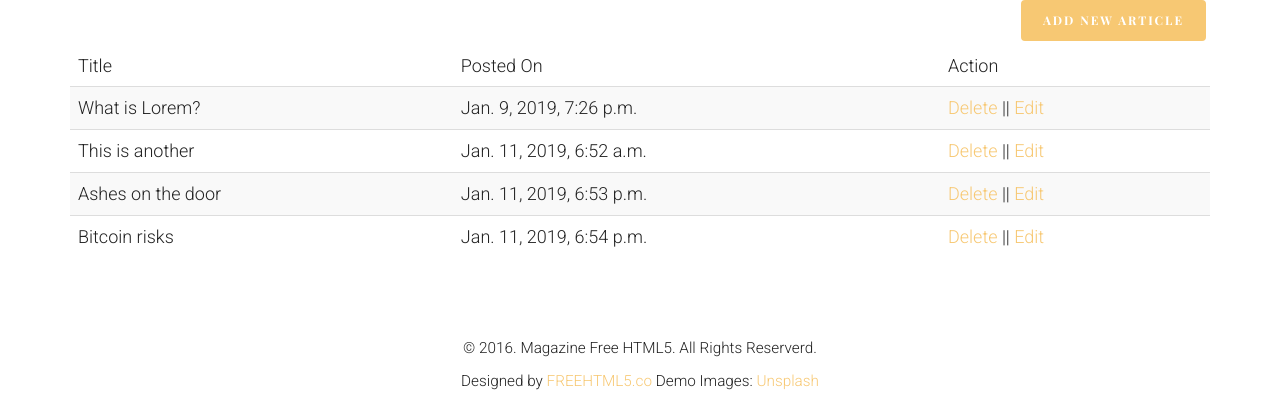
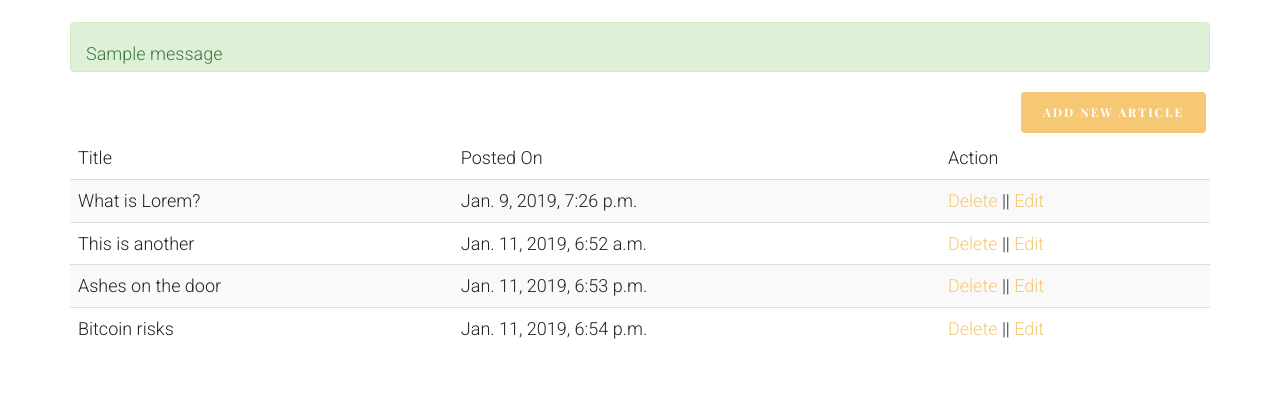
Before and after one commit to Arafat4341/DjangoBlog, a Django app: page /profile in a window 1280 px wide. Shown: the part 178-598 px from the top of the page. Run offline with Django 3.2, Linux system fonts and the light colour scheme; a user stored in the database is signed in; data comes from the database, SQL or seed files in the repository; both versions use the stored data as it was after the commit; one stand-in notice (Sample message) is shown; some libraries are stand-ins or nearby versions; some web fonts are replaced.

Commit message:
The messages framework added

```diff
--- a/blogapp/views.py
+++ b/blogapp/views.py
@@ -5,6 +5,7 @@ from django.contrib.auth.models import User
 from django.core.paginator import Paginator
 from django.db.models import Q
 from .form import createForm
+from django.contrib import messages
 
 def index(request):
 	post = Article.objects.all()
@@ -68,6 +69,8 @@ def getLogin(request):
 			if auth is not None:
 				login(request, auth)
 				return redirect('index')
+			else:
+				messages.add_message(request, messages.ERROR, 'WRONG USERNAME OR PASSWORD!')
 	return render(request, 'login.html')
 
 def getLogout(request):
@@ -104,7 +107,9 @@ def getUpdate(request, pid):
 			instance = form.save(commit=False)
 			instance.article_author = u
 			instance.save()
+			messages.success(request, 'Article updated successfully!')
 			return redirect('profile')
+
 		return render(request, 'create.html', {"form":form})
 	else:
 		return redirect('login')
@@ -113,6 +118,7 @@ def getDelete(request, pid):
 	if request.user.is_authenticated:
 		post = get_object_or_404(Article, id=pid)
 		post.delete()
+		messages.warning(request, 'Article is deleted')
 		return redirect('profile')
 	else:
 		return redirect('login')
--- a/templates/logged_in_profile.html
+++ b/templates/logged_in_profile.html
@@ -2,7 +2,16 @@
 {% block title %}
 
 {% endblock %}
-{% block stylesheet %}{% endblock %}
+{% block stylesheet %}
+
+<style type="text/css">
+	.alert{
+		height: 50px;
+    	margin-top: 200px;
+	}
+</style>
+
+{% endblock %}
 {% block profile %}
 	<div class="fh5co-bio">
 		<figure>
@@ -20,7 +29,15 @@
 {% endblock %}
 {% block content %}
 <div class="container">
+{% if messages %}
+		<div class="messages">
+		{% for message in messages %}
+			<div{% if message.tags %} class="{{ message.tags }}"{% endif %}>{{ message }}</div>
+		{% endfor %}
+		</div>
+	{% endif %}
 	<a href="{% url 'create' %}" class="btn btn-primary pull pull-right">Add new article</a>
+
 	<table class="table table-striped">
 		<thead>
 			<tr>
```
Also changed, not shown: DjangoBlog/settings.py (+9 -1 lines), templates/login.html (+7 -0 lines), db.sqlite3.
